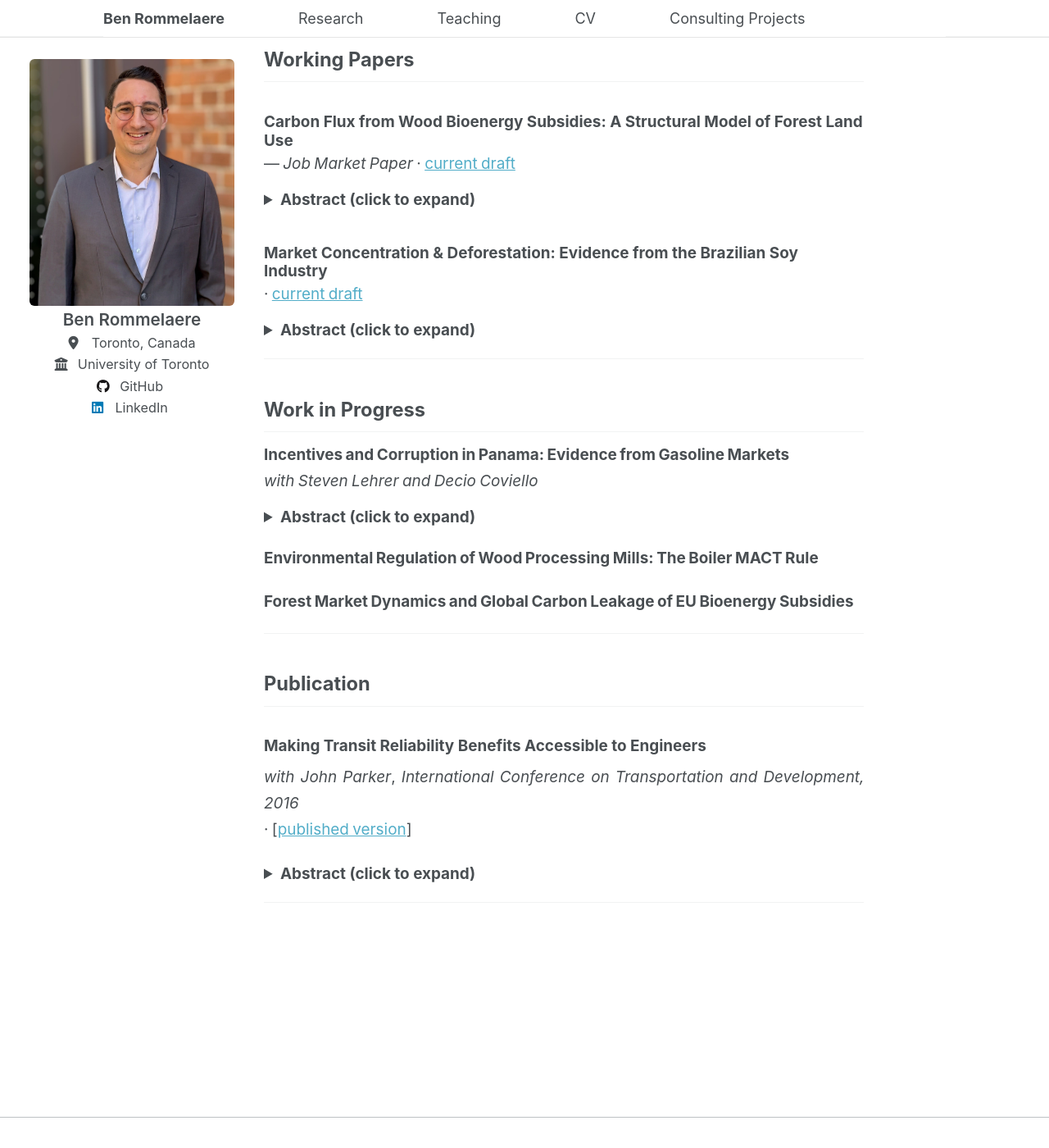
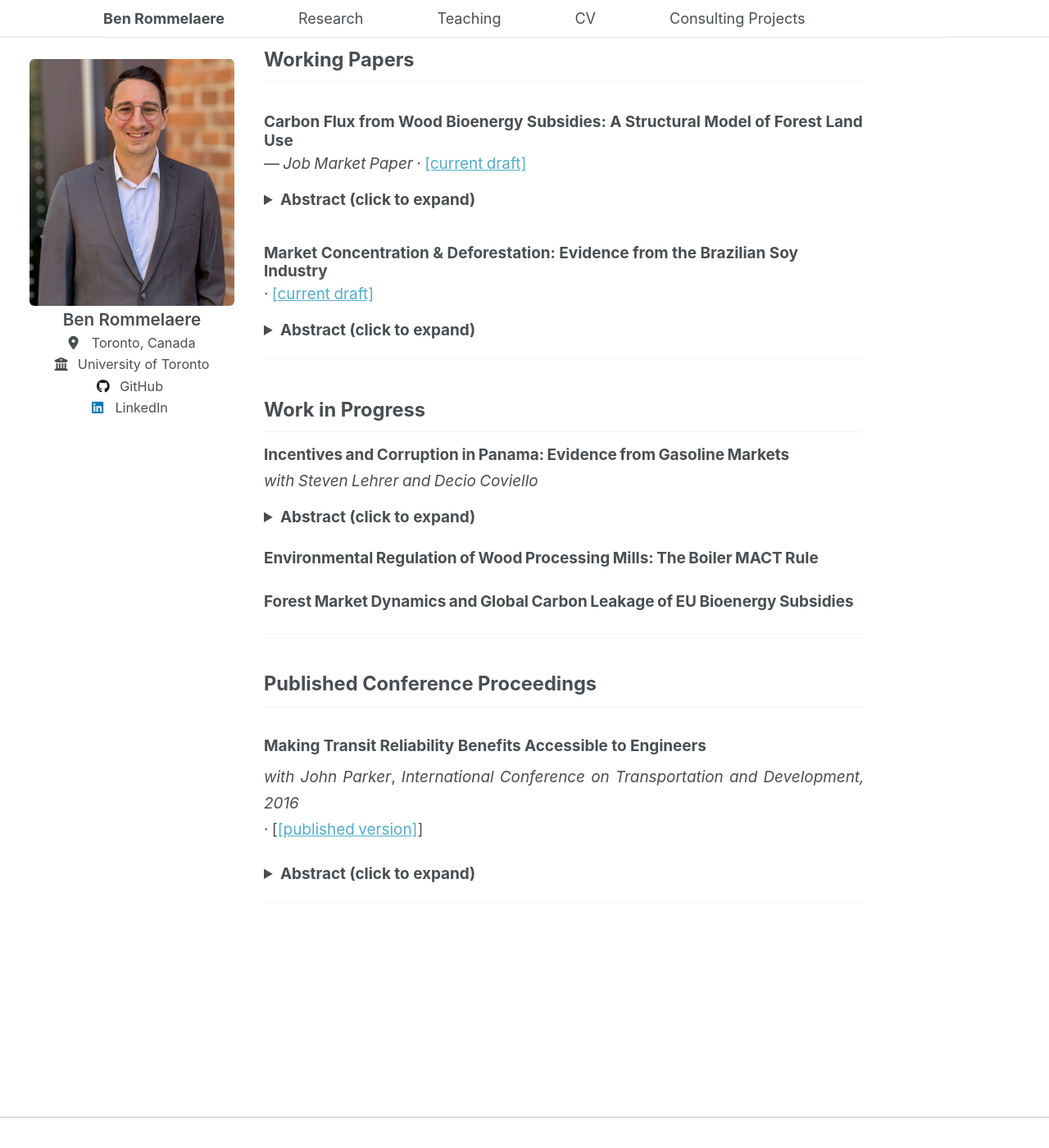
Before and after one commit to brommelaere/brommelaere.github.io, a Jekyll site: the page built from _pages/research.md, in a window 1280 px wide and 1400 px high. Shown: the whole window at 82% size. Built offline with Jekyll 4.4.1, drawn with Linux system fonts in a browser that asks for light colours.

Commit message:
Update publication details and formatting in research.md

```diff
--- a/_pages/research.md
+++ b/_pages/research.md
@@ -9,14 +9,14 @@ classes: [no-title, research-page]
 ## Working Papers
 
 ### Carbon Flux from Wood Bioenergy Subsidies: A Structural Model of Forest Land Use
-<p style="margin: -0.50rem 0 0.20rem 0; font-weight: 400;">— <em>Job Market Paper</em> · <a href="#" target="_blank">current draft</a></p>
+<p style="margin: -0.50rem 0 0.20rem 0; font-weight: 400;">— <em>Job Market Paper</em> · <a href="#" target="_blank">[current draft]</a></p>
 <details style="margin: -0.55rem 0 1.00rem 0; padding-top: 0; border-top: 0;">
   <summary><strong>Abstract (click to expand)</strong></summary>
 Wood bioenergy offers one path to reduce carbon emissions from fossil energy and is an increasingly important fuel in both the U.K. and EU-27. Yet, because wood is more carbon intensive than fossil fuels at the smokestack, the climate impact from wood bioenergy policies depends on whether forest carbon uptake offsets these emissions. I study this question in the context of the U.S. South, a globally significant supplier of wood bioenergy. I develop a dynamic structural model of land use and harvesting decisions, extending a traditional stochastic Faustmann model to incorporate land-use switching and oligopsony power. Using this model, I assess the impact of wood bioenergy mills supplying wood to Europe following large bioenergy subsidies. The model is estimated on a panel of 5.1 million land plots, built from remote-sensing data on land use, tree harvesting, and forest biomass accumulation. My estimates imply that by 2050, harvesting rates increase by 6%, and due to imperfect replanting, forested area shrinks by ≈1,500 km² — roughly the size of Orlando’s 2010 urban footprint. By 2024, this translates to an annual decline in carbon sequestration equal to 1.3% of U.K. emissions. The resulting reduction in forest carbon stocks does not recover within any relevant policy horizon.
 </details>
 
 ### Market Concentration & Deforestation: Evidence from the Brazilian Soy Industry
-<p style="margin: -0.50rem 0 0.20rem 0; font-weight: 400;">· <a href="#" target="_blank">current draft</a></p>
+<p style="margin: -0.50rem 0 0.20rem 0; font-weight: 400;">· <a href="#" target="_blank">[current draft]</a></p>
 <details style="margin: -0.55rem 0 1.00rem 0; padding-top: 0; border-top: 0;">
   <summary><strong>Abstract (click to expand)</strong></summary>
 The Brazilian soy industry is a leading cause of deforestation in several major biomes, including the Amazon, yet little is known about how market structure affects land-use outcomes. This paper exploits the 2014 acquisition and merger of two major soy exporters by China’s state-owned firm COFCO to estimate the causal effects of buyer concentration on farmgate soy prices, production, and deforestation. Using a municipality-level panel from 2006–2018 linking supply-chain data, administrative data, and MapBiomas deforestation records, I implement a staggered event-study design to estimate local impacts of the merger. Results show a short-run increase in farmgate prices where buyer concentration rose — an unexpected effect consistent with strategic mutual forbearance among oligopsonists. In contrast, when COFCO enters new markets, I find that increased competition leads to sustained price increases and lower deforestation. One likely mechanism is COFCO’s deforestation-free sourcing commitments.
@@ -47,11 +47,11 @@ The Brazilian soy industry is a leading cause of deforestation in several major
 
 <hr style="margin: 0.80rem 0 1.00rem;">
 
-## Publication
+## Published Conference Proceedings
 
 ### Making Transit Reliability Benefits Accessible to Engineers
 *with John Parker*, *International Conference on Transportation and Development, 2016*
-<span style="font-weight:normal;">· [<a href="https://ascelibrary.org/doi/10.1061/9780784479926.051" target="_blank">published version</a>]</span>
+<span style="font-weight:normal;">· [<a href="https://ascelibrary.org/doi/10.1061/9780784479926.051" target="_blank">[published version]</a>]</span>
 
   <details style="margin: 0.15rem 0 1.00rem 0; padding-top: 0; border-top: 0;">
   <summary><strong>Abstract (click to expand)</strong></summary>
```
